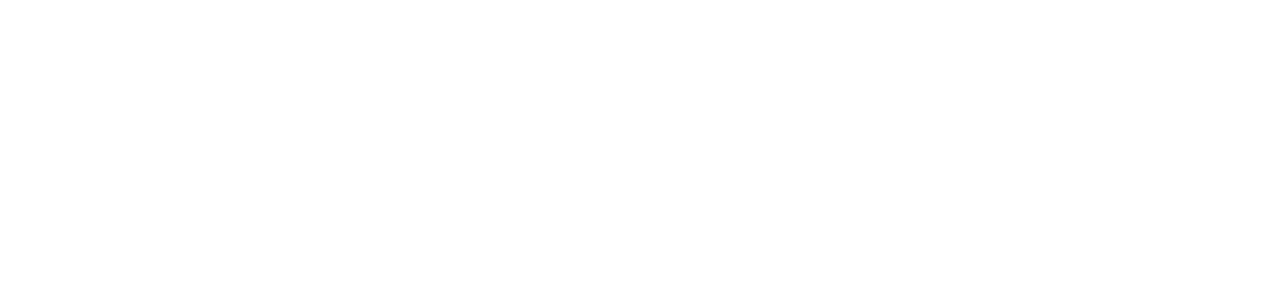
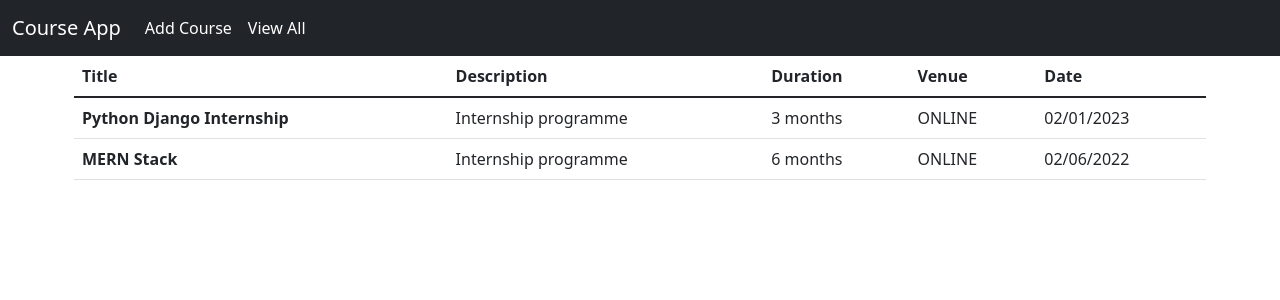
Before and after one commit to jerinjames707/course, a React (Create React App) app: page /view in a window 1280 px wide. Before the commit this address had no page. Shown: the top 300 px of the page. Built offline with nearby package versions, Linux system fonts and the light colour scheme.

Commit message:
course-develop

```diff
--- a/src/App.js
+++ b/src/App.js
@@ -4,6 +4,8 @@
 import 'bootstrap/dist/js/bootstrap.bundle.min.js';
 import Addcourse from './components/Addcourse';
 import { BrowserRouter, Route, Routes } from 'react-router-dom';
+import Navbar from './components/Navbar';
+import View from './components/View';
 
 function App() {
   return (
@@ -11,6 +13,7 @@
       <BrowserRouter>
      <Routes>
       <Route path="/" exact element={<Addcourse/>}/>
+      <Route path="/view" exact element={<View/>}/>
 
 
 
--- /dev/null
+++ b/src/components/View.js
@@ -0,0 +1,56 @@
+import React from 'react'
+import Navbar from './Navbar'
+
+const View = () => {
+    var post=
+    [{"_id":"6285a2a31887dc001619415c","courseTitle":"Python Django Internship","courseDescription":"Internship programme","courseDuration":"3 months","courseVenue":"ONLINE","courseDate":"02/01/2023"},{"_id":"6285a2c21887dc001619415d","courseTitle":"MERN Stack","courseDescription":"Internship programme","courseDuration":"6 months","courseVenue":"ONLINE","courseDate":"02/06/2022"}]
+
+  return (
+    <div>
+        <Navbar/>
+         <div className="container">
+    <div className="row">
+        <div className="col col-12 col-sm-12 col-md-12 col-lg-12 col-xl-12 col-xxl-12">
+            <div className="row g-3">
+
+
+
+    <table class="table">
+  <thead>
+    <tr>
+      <th scope="col">Title</th>
+      <th scope="col">Description</th>
+      <th scope="col">Duration</th>
+      <th scope="col">Venue</th>
+      <th scope="col">Date</th>
+
+    </tr>
+  </thead>
+
+    <tbody>
+    {post.map((value,key)=>{
+                    return  <tr>
+      <th scope="row">{value.courseTitle}</th>
+      <td>{value.courseDescription}</td>
+      <td>{value.courseDuration}</td>
+      <td>{value.courseVenue}</td>
+      <td>{value.courseDate}</td>
+    </tr>
+
+
+
+
+                })}
+                 </tbody>
+  </table>
+
+            </div>
+        </div>
+    </div>
+</div>
+
+    </div>
+  )
+}
+
+export default View
```
